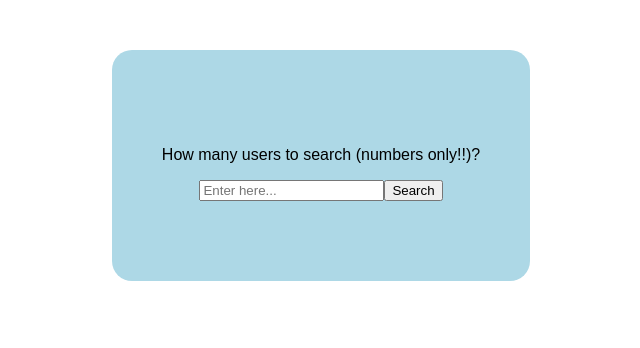
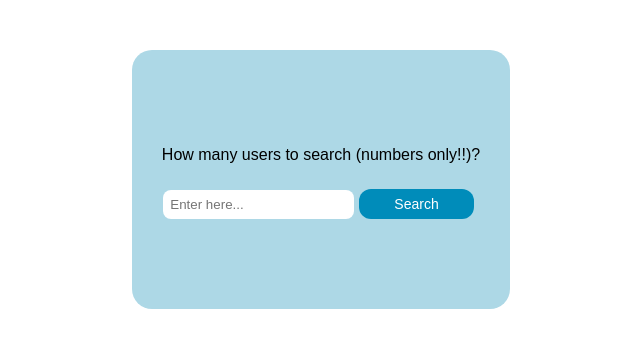
Before and after one commit to PerryM123/User-List-App, a React (Create React App) app: page / in a window 1280 px wide. Shown: the top 348 px of the page, without its empty margins (319-959 px from the left). Built offline with nearby package versions, Linux system fonts and the light colour scheme.

Commit message:
More stylesheet updates

```diff
--- a/src/App.css
+++ b/src/App.css
@@ -5,7 +5,8 @@
 .search {
   text-align: center;
   background: lightblue;
-  padding: 80px 50px;
+  padding: 80px 30px;
+  margin: 0 10px;
   border-radius: 20px;
 }
 
@@ -51,6 +52,30 @@
   flex-direction: row;
   align-items: center;
   justify-content: center;
+}
+
+.container--first-screen .textbox-input {
+  padding: 7px;
+  border: 0;
+  border-radius: 8px;
+  margin: 10px 0;
+}
+
+.container--first-screen .button-input {
+  background-color: #008CBA;
+  color: #FFF;
+  border-radius: 12px;
+  outline: none;
+  border: 0px;
+  font-size: 14px;
+  padding: 7px 35px;
+  margin: 0 5px;
+  cursor: pointer;
+  transition: .4s all;
+}
+
+.container--first-screen .button-input:hover {
+    background-color: #057194;
 }
 
 .container--first-screen .errorMessage {
--- a/src/components/SearchLoader.js
+++ b/src/components/SearchLoader.js
@@ -48,8 +48,6 @@ class SearchLoader extends Component {
 
     return (
       <div>
-      {
-      }
         <div className="loading">
           <h2>Searching...</h2>
           <img src={loading_logo} />
--- a/src/components/SearchResults.js
+++ b/src/components/SearchResults.js
@@ -13,8 +13,13 @@ class SearchResults extends Component {
     console.log("SearchResults's render"); // debugging
     return (
       <div>
-        <div className="container--search">
+        <div className="container container--search">
           <h2>Search Results</h2>
+          {/*
+            * React Question:
+            * Is it possible to enable tabbing for all these items?
+            * How do you do that in the first place?
+            */}
           <ResultsItem name="name01" hobby="hobby01" email="email01" userImage="something.jpg" />
           <ResultsItem name="name02" hobby="hobby02" email="email02" userImage="something.jpg" />
           <ResultsItem name="name03" hobby="hobby03" email="email03" userImage="something.jpg" />
--- a/src/components/Searcher.js
+++ b/src/components/Searcher.js
@@ -101,11 +101,11 @@ class Searcher extends Component {
     const isSearching = this.state.isSearching;
     console.log("isSearching: " + isSearching); // debugging
     return (
-      <div className="container--first-screen">
+      <div className="container container--first-screen">
         <div className="search">
         <p>How many users to search (numbers only!!)?</p>
-          <input placeholder="Enter here..." onKeyPress={this.handleKeyPress} type="text" onChange={this.updateInput} />
-          <input value="Search" type="button" onClick={this.searchStart} />
+          <input placeholder="Enter here..." onKeyPress={this.handleKeyPress} type="text" onChange={this.updateInput} className="textbox-input" />
+          <input value="Search" type="button" onClick={this.searchStart} className="button-input" />
           {
             this.state.errorInput ? <ErrorInput message="Please enter NUMBER values only" /> : null
           }
```
